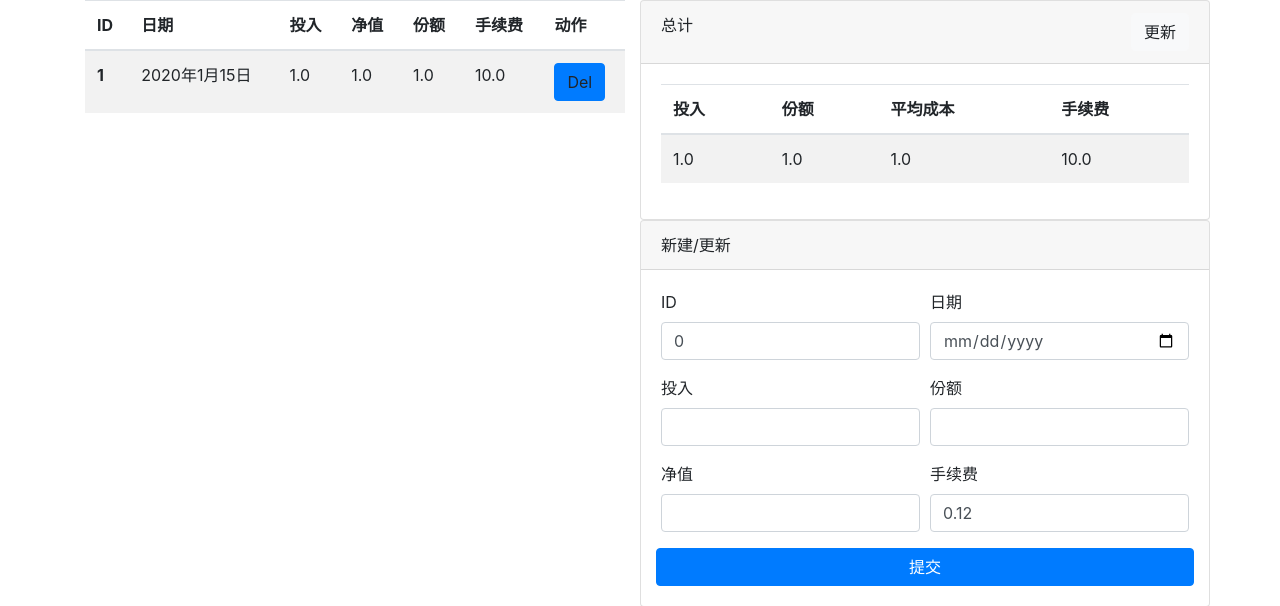
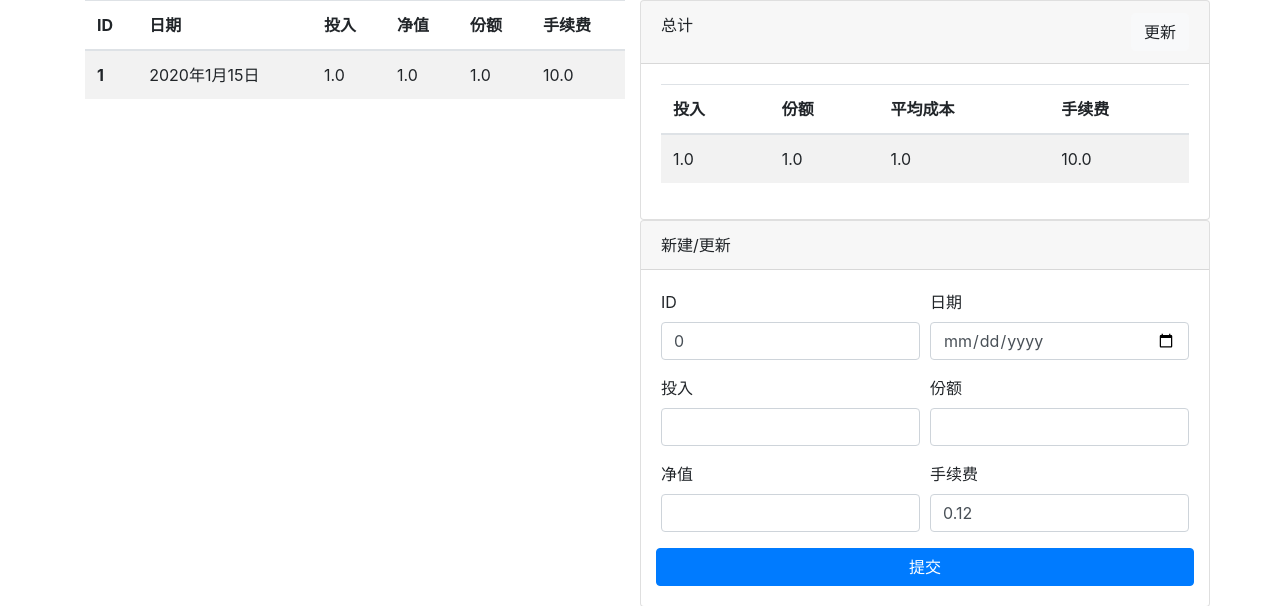
Before and after one commit to soleperson/CashManager, a Django app: page / in a window 1280 px wide. Shown: the top 606 px of the page. Run offline with Django 3.2, Linux system fonts and the light colour scheme; tables that the repository leaves empty hold one stand-in row (values such as "Sample post"); some libraries are stand-ins or nearby versions.

Commit message:
remove action button

```diff
--- a/templates/Cash/index.html
+++ b/templates/Cash/index.html
@@ -30,7 +30,6 @@
                     <th scope="col">净值</th>
                     <th scope="col">份额</th>
                     <th scope="col">手续费</th>
-                    <th scope="col">动作</th>
                 </tr>
                 </thead>
                 <tbody>
@@ -43,9 +42,6 @@
                         <td>{{ item.worth }}</td>
                         <td>{{ item.share }}</td>
                         <td>{{ item.fee }}</td>
-                        <td>
-                            <a class="btn btn-primary">Del</a>
-                        </td>
                     </tr>
 
                 {% endfor %}
```
